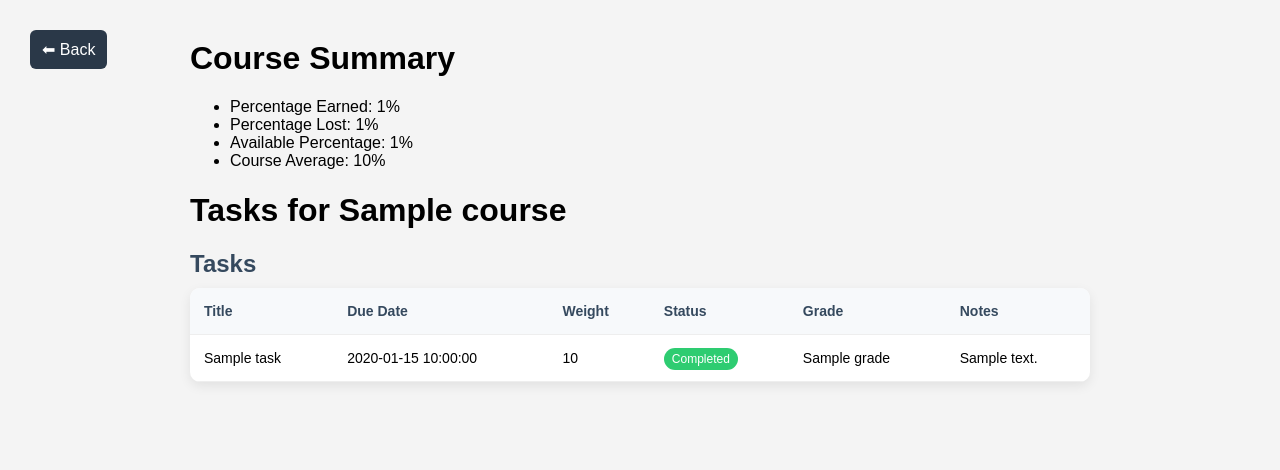
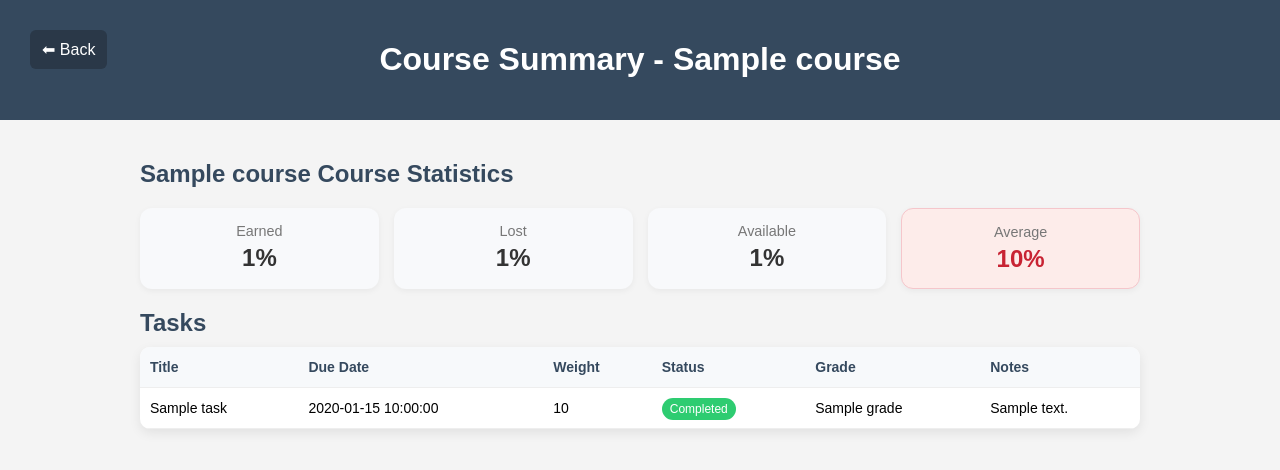
Before and after one commit to Muizzf/unitrack, a Flask app: template templates/course.html in a window 1280 px wide. Shown: the top 470 px of the page. Run offline with Flask 3, Linux system fonts and the light colour scheme; the template is opened without the code that fills it: most values are stand-ins (such as "Sample title", 1, 10 or a date in 2020).

Commit message:
Improve course stats styling, and update input validation

```diff
--- a/app.py
+++ b/app.py
@@ -48,9 +48,9 @@ def semester_page(semester_id):
         "course": "courses.name",
         "status": """
             CASE tasks.status
-                WHEN 'Not Started' THEN 1
+                WHEN 'Completed' THEN 1
                 WHEN 'In Progress' THEN 2
-                WHEN 'Completed' THEN 3
+                WHEN 'Not Started' THEN 3
             END
         """
     }.get(sort, "due_date")
@@ -64,12 +64,35 @@ def semester_page(semester_id):
         ORDER BY {order_by}
     """, (semester_id,)).fetchall()
 
+    course_totals = {}
+    for t in tasks:
+        course_id = t["course_id"]
+
+        # Convert weight safely
+        weight = float(t["weight"]) if t["weight"] not in (None, '') else 0
+
+        # Convert grade safely
+        grade = float(t["grade"]) if t["grade"] not in (None, '') else None
+
+        if grade is not None:
+            if course_id not in course_totals:
+                course_totals[course_id] = {"earned": 0, "weight": 0}
+            course_totals[course_id]["earned"] += (grade / 100) * weight
+            course_totals[course_id]["weight"] += weight
+
+    course_averages = []
+    for totals in course_totals.values():
+        if totals["weight"] > 0:
+            course_averages.append(totals["earned"] / totals["weight"] * 100)
+
+    semester_average = round(sum(course_averages) / len(course_averages), 2) if course_averages else 0
 
     return render_template(
         "semester.html",
         semester=semester,
         courses=courses,
-        tasks=tasks
+        tasks=tasks,
+        semester_average=semester_average
     )
 
 
@@ -122,7 +145,7 @@ def add_task(semester_id):
     conn.execute("""
         INSERT INTO tasks
         (course_id, title, due_date, weight, status, grade, notes)
-        VALUES (?, ?, ?, ?, ?, ?, ?)
+        VALUES (    , ?, ?, ?, ?, ?, ?)
     """, (course_id, title, due_date, weight, status, grade, notes))
 
     conn.commit()
--- a/static/style.css
+++ b/static/style.css
@@ -186,13 +186,13 @@ select {
 .main-header {
   background-color: #35495e;
   color: white;
-  padding: 30px 20px;
+  padding: 20px 20px;
   text-align: center;
   position: relative;
 }
 
 .container {
-  max-width: 900px;
+  max-width: 1000px;
   margin: 40px auto;
   padding: 0 20px;
 }
@@ -216,7 +216,7 @@ select {
 
 .semester-card {
   background: white;
-  padding: 20px 25px;
+  padding: 15px 25px;
   border-radius: 10px;
   box-shadow: 0 4px 12px rgba(0, 0, 0, 0.08);
   display: flex;
@@ -303,7 +303,7 @@ select {
 .task-table th,
 .task-table td {
   height: 30px;
-  padding: 8px 14px;
+  padding: 5px 10px;
   text-align: left;
   border-bottom: 1px solid #eee;
   font-size: 14px;
@@ -384,8 +384,6 @@ select {
 }
 
 
-
-
 h2 {
   color: #35495e;
   margin-bottom: 10px;
@@ -394,3 +392,74 @@ h2 {
 p {
   margin: 0;
 }
+
+
+
+/* statistics styling */
+.stats-grid {
+  display: grid;
+  grid-template-columns: repeat(auto-fit, minmax(150px, 1fr));
+  gap: 15px;
+  margin: 20px 0;
+}
+
+.stat-card {
+  background: #f8f9fb;
+  border-radius: 12px;
+  padding: 15px;
+  text-align: center;
+  box-shadow: 0 2px 6px rgba(0,0,0,0.05);
+  transition: transform 0.15s ease;
+}
+
+.stat-card:hover {
+  transform: translateY(-3px);
+}
+
+.stat-label {
+  display: block;
+  font-size: 0.9rem;
+  color: #777;
+  margin-bottom: 5px;
+}
+
+.stat-value {
+  font-size: 1.5rem;
+  font-weight: bold;
+  color: #333;
+}
+
+.stat-card.highlight {
+  background: #e8f0ff;
+  border: 1px solid #c7d7ff;
+}
+
+.stat-card.good {
+  background: #e6f9ec;
+  border: 1px solid #b2e2c4;
+}
+.stat-card.good .stat-value {
+  color: #2e7d32;
+
+}
+
+.stat-card.ok {
+  background: #fff8e1;
+  border: 1px solid #ffd700;
+}
+.stat-card.ok .stat-value {
+  color: #ff8c00;
+}
+
+.stat-card.bad {
+  background: #fdecea;
+  border: 1px solid #f5c6cb;
+}
+.stat-card.bad .stat-value {
+  color: #c82333;
+}
+/*
+.stat-card.highlight .stat-value {
+  color: #2a5bd7;
+}
+*/
--- a/templates/course.html
+++ b/templates/course.html
@@ -4,22 +4,41 @@
   <link rel="stylesheet" href="/static/style.css">
 </head>
 <body>
+  <header class="main-header">
+    <h1>Course Summary - {{ course.name }}</h1>
+  </header>
 
     <div class="cancel-link-container">
       <a class="back-link" href="javascript:history.back()">⬅ Back</a>
     </div>
 
     <div class="container">
-      <h1>Course Summary</h1>
-      <ul>
-          <li>Percentage Earned: {{ percentage_earned | round(2) }}%</li>
-          <li>Percentage Lost: {{ percentage_lost | round(2) }}%</li>
-          <li>Available Percentage: {{ percentage_available | round(2) }}%</li>
-          <li>Course Average: {{ course_average | round(2) }}%</li>
-      </ul>
+      <h2>{{course.name}} Course Statistics</h2>
+      <div class="stats-grid">
+        <div class="stat-card">
+          <span class="stat-label">Earned</span>
+          <span class="stat-value">{{ percentage_earned | round(2) }}%</span>
+        </div>
 
+        <div class="stat-card">
+          <span class="stat-label">Lost</span>
+          <span class="stat-value">{{ percentage_lost | round(2) }}%</span>
+        </div>
 
-    <h1>Tasks for {{ course.name }}</h1>
+        <div class="stat-card">
+          <span class="stat-label">Available</span>
+          <span class="stat-value">{{ percentage_available | round(2) }}%</span>
+        </div>
+
+        <div class="stat-card highlight
+        {% if course_average >= 80 %}good
+        {% elif course_average >= 60 %}ok
+        {% else %}bad
+        {% endif %}">
+          <span class="stat-label">Average</span>
+          <span class="stat-value">{{ course_average | round(2) }}%</span>
+        </div>
+      </div>
 
     <h2>Tasks</h2>
     <div class="table-wrapper">
--- a/templates/edit_task.html
+++ b/templates/edit_task.html
@@ -27,7 +27,7 @@
 
             <input class="field-small" type="date" name="due_date" value="{{ task.due_date }}">
 
-            <input class="field-tiny" type="number" step="0.1" name="weight" value="{{ task.weight }}" placeholder="Weight %">
+            <input class="field-tiny" type="number" step="0.1" min="0" max="100" name="weight" value="{{ task.weight }}" placeholder="Weight %">
 
             <select class="field-tiny" name="status">
                 <option {% if task.status == "Not Started" %}selected{% endif %}>Not Started</option>
@@ -36,7 +36,7 @@
             </select>
 
 
-            <input class="field-tiny" type="number" step="0.1" name="grade" value="{{ task.grade }}" placeholder="Grade">
+            <input class="field-tiny" type="number" step="0.1" min="0" max="100" name="grade" value="{{ task.grade }}" placeholder="Grade">
 
             <textarea class="field-notes" name="notes" placeholder="Notes">{{ task.notes }}</textarea>
 
```
Also changed, not shown: templates/semester.html (+12 -2 lines).
